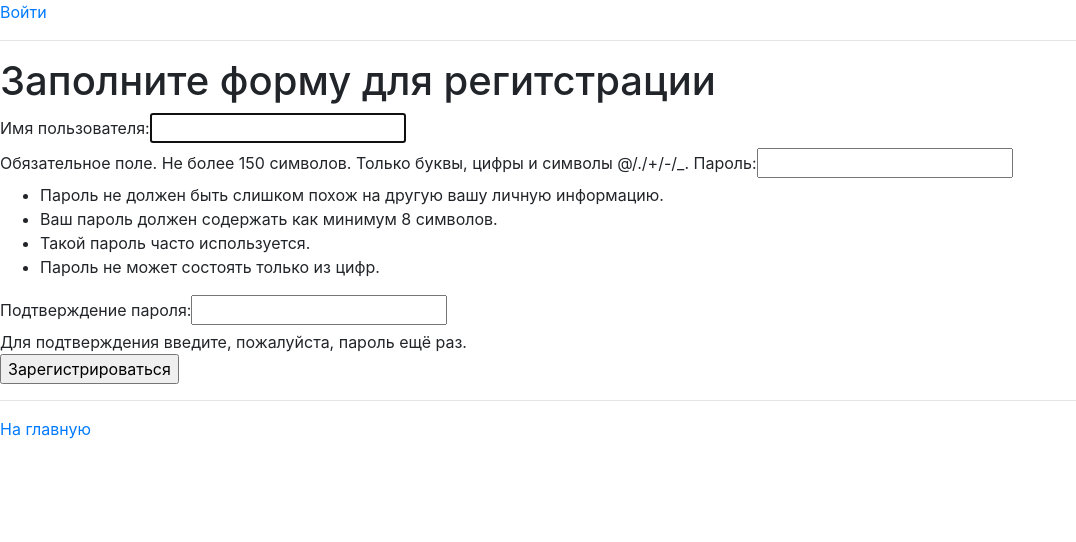
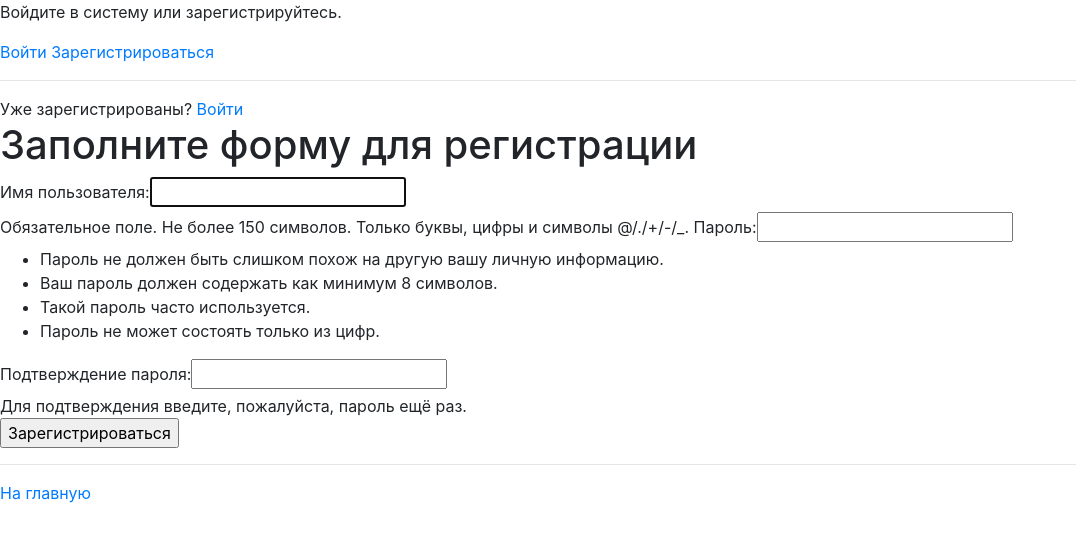
Before and after one commit to yurychu/business_manager, a Django app: page /profiles/register/ in a window 1280 px wide. Shown: the top 542 px of the page, without its empty margins (0-1076 px from the left). Run offline with Django 3.2, Linux system fonts and the light colour scheme; some libraries are stand-ins or nearby versions.

Commit message:
небольшое разделение шаблонов

```diff
--- a/business_manager/templates/base.html
+++ b/business_manager/templates/base.html
@@ -20,20 +20,9 @@
     {% endblock stylesheets %}
 </head>
 <body>
-    <div class="login-board">
-        {% block register %}
-            {% if user.is_authenticated %}
-                <a href="{% url 'registration:logout' %}">Выйти</a>
-                <p>Добро пожаловать {{ user.username }}</p>
-            {% else %}
-                <p>Войдите в систему или зарегистрируйтесь.</p>
-                <a href="{% url 'registration:login' %}">Войти</a>
-                <a href="{% url 'profiles:register' %}">Зарегистрироваться</a>
-            {% endif %}
-        {% endblock register %}
-    </div>
+    {% include 'loginbar.html' %}
     <hr/>
-    <div class="content">
+    <div class="">
         {% block content %}
             <h1>Добро пожаловать в Бизнес Менеджер</h1>
         {% endblock content %}
--- /dev/null
+++ b/business_manager/templates/loginbar.html
@@ -0,0 +1,10 @@
+<div>
+    {% if user.is_authenticated %}
+        <a href="{% url 'registration:logout' %}">Выйти</a>
+        <p>Добро пожаловать {{ user.username }}</p>
+    {% else %}
+        <p>Войдите в систему или зарегистрируйтесь.</p>
+        <a href="{% url 'registration:login' %}">Войти</a>
+        <a href="{% url 'profiles:register' %}">Зарегистрироваться</a>
+    {% endif %}
+</div>
--- a/business_manager/templates/profiles/profile_create_user.html
+++ b/business_manager/templates/profiles/profile_create_user.html
@@ -1,11 +1,15 @@
 {% extends 'registration/base_registration.html' %}
 {% block title %}Регистрация профиля{% endblock title %}
-{% block register %}<a href="{% url 'registration:login' %}">Войти</a>{% endblock register %}
 {% block content %}
-    <h1>Заполните форму для регитстрации</h1>
-    <form action="" method="post">
-        {% csrf_token %}
-        {{ form }}
+    <div>
+        Уже зарегистрированы? <a href="{% url 'registration:login' %}">Войти</a>
+    </div>
+    <div>
+        <h1>Заполните форму для регистрации</h1>
+        <form action="" method="post">
+            {% csrf_token %}
+            {{ form }}
         <p><input type="submit" value="Зарегистрироваться"></p>
     </form>
+    </div>
 {% endblock content %}
```
Also changed, not shown: business_manager/templates/registration/login.html (+5 -2 lines), business_manager/templates/navbar.html (added).
